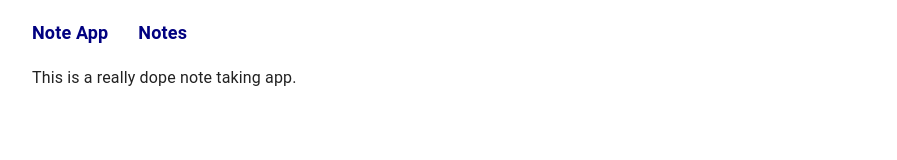
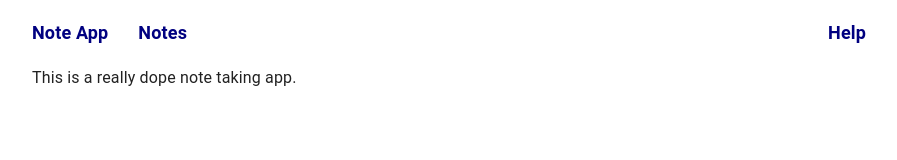
Before and after one commit to artman-training-projects/nextjs-intro, a Next.js app: page / in a window 1280 px wide. Shown: the top 160 px of the page, without its empty margins (176-1073 px from the left). Built offline with nearby package versions, Linux system fonts and the light colour scheme.

Commit message:
add: nextjs custom config

```diff
--- a/components/nav/nav.jsx
+++ b/components/nav/nav.jsx
@@ -8,6 +8,10 @@ export default function Nav() {
       <Box display="flex" component="nav">
         <Link href="/">Note App</Link>
         <Link href="/notes">Notes</Link>
+
+        <a href={process.env.HELP_APP_URL} className={styles.help}>
+          Help
+        </a>
       </Box>
     </Container>
   );
--- a/components/nav/nav.module.css
+++ b/components/nav/nav.module.css
@@ -13,3 +13,7 @@
 .container a:hover {
   color: fuchsia;
 }
+
+.help {
+  margin-left: auto;
+}
--- /dev/null
+++ b/next.config.js
@@ -0,0 +1,11 @@
+const withPlugins = require("next-compose-plugins");
+const nextEnv = require("next-env");
+const dotenvLoad = require("dotenv-load");
+const withBundleAnalyzer = require("@next/bundle-analyzer")({
+  enabled: process.env.ANALYZE === "true",
+});
+
+dotenvLoad();
+
+const withNextEnv = nextEnv();
+module.exports = withPlugins([[withNextEnv], [withBundleAnalyzer]]);
--- a/package.json
+++ b/package.json
@@ -10,7 +10,11 @@
   },
   "dependencies": {
     "@material-ui/core": "^4.11.3",
+    "@next/bundle-analyzer": "^10.0.6",
+    "dotenv-load": "^2.0.0",
     "next": "^10.0.6",
+    "next-compose-plugins": "^2.2.1",
+    "next-env": "^1.1.1",
     "react": "^17.0.1",
     "react-dom": "^17.0.1"
   }
```
Also changed, not shown: 1 other file (tests, documents, lock files or other folders).
